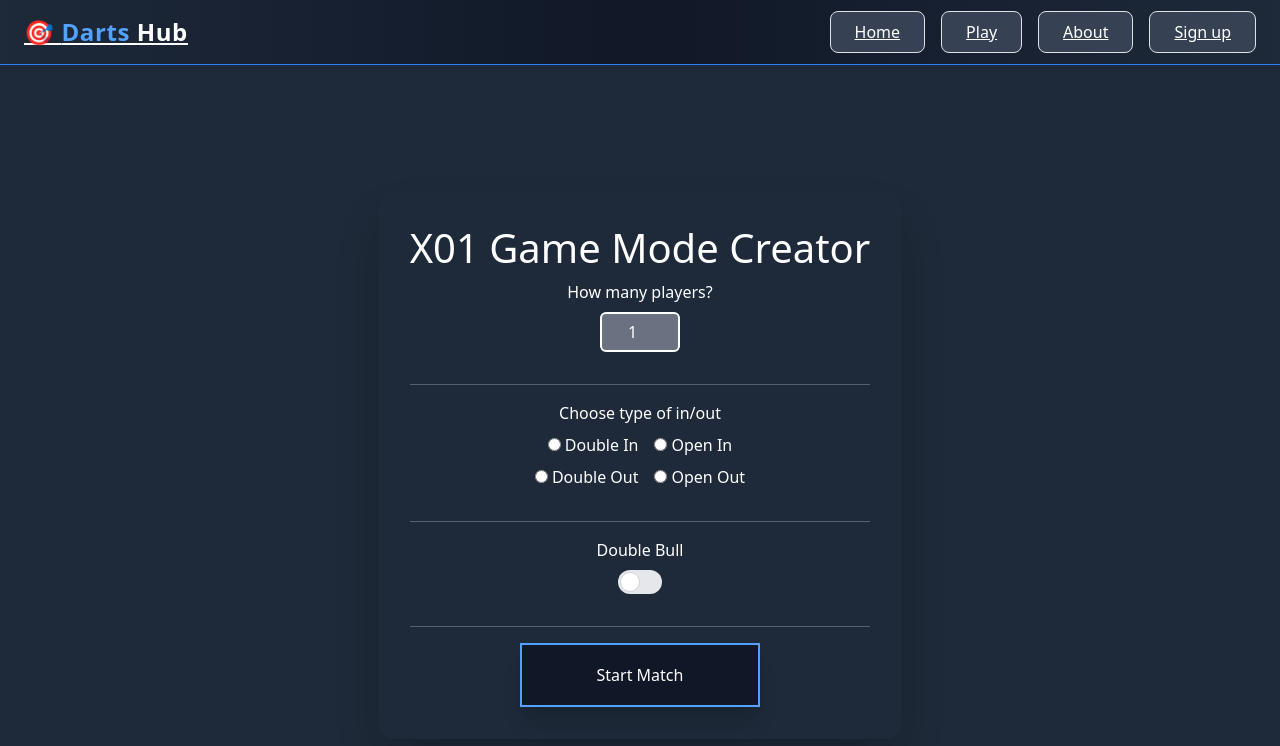
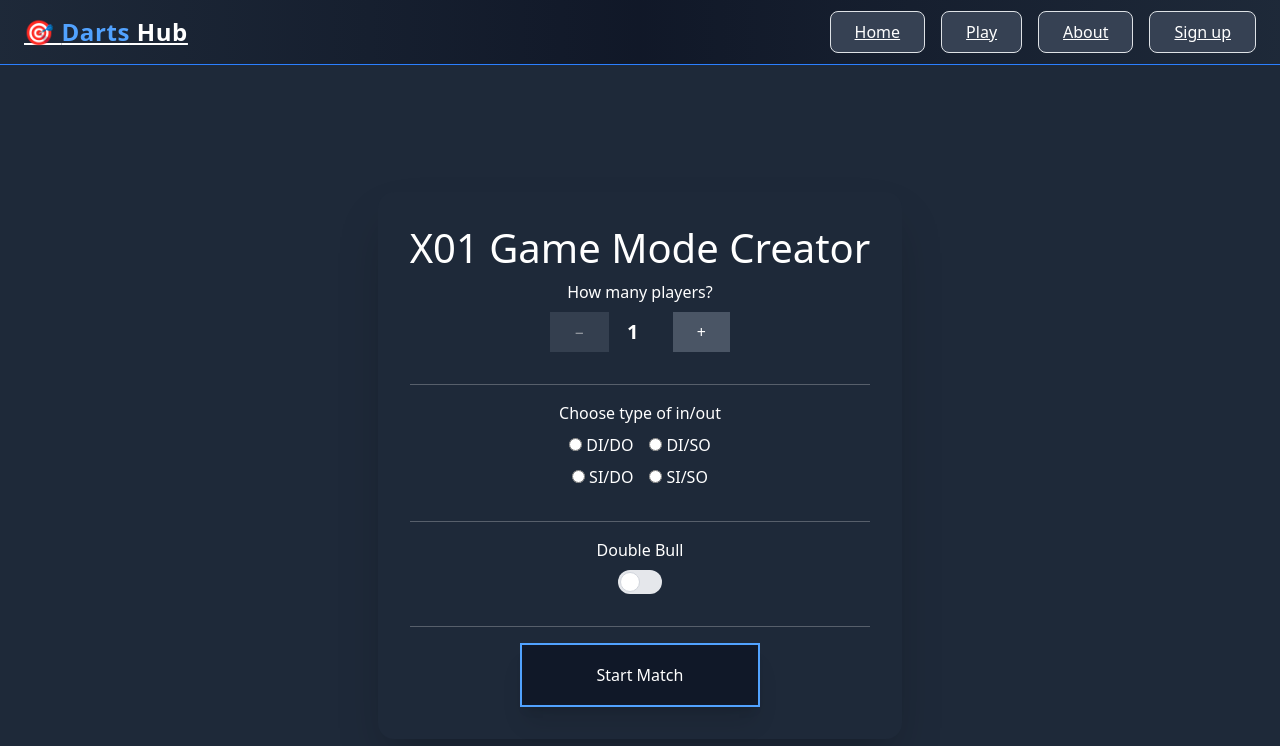
Before and after one commit to majkusi/DartReact, a React (Vite) app: page /createGame/X01 in a window 1280 px wide. Shown: the top 746 px of the page. Built offline with nearby package versions, Linux system fonts and the light colour scheme; a small style sheet from the web is missing.

Commit message:
Added api handling to match creation

```diff
--- a/src/Components/GameView/X01Config.tsx
+++ b/src/Components/GameView/X01Config.tsx
@@ -1,53 +1,118 @@
+import { useMutation } from "@tanstack/react-query";
 import { useState } from "react";
 import { Link } from "react-router";
 
-interface X01Response {
-  GameId: number;
+interface MatchResponse {
+  GameId: string;
 }
-interface X01Request {
+interface MatchRequest {
   gameType: string;
   X01TypeEnum: string;
+  playersName: string[];
 }
+
+const createMatch = async (request: MatchRequest): Promise<MatchResponse> => {
+  const response = await fetch("https://localhost:5001/api/Match", {
+    method: "POST",
+    headers: { "Content-Type": "application/json" },
+    body: JSON.stringify(request),
+  });
+
+  if (!response.ok) {
+    throw new Error("Error, try again. " + response);
+  }
+  return response.json();
+};
 
 const X01Config = () => {
   const [doubleBull, setDoubleBull] = useState(false);
-  function collectData(event: React.FormEvent<HTMLFormElement>) {
-    event.preventDefault(); // prevents page reload
-    const formData = new FormData(event.currentTarget);
+  const [numPlayers, setNumPlayers] = useState(1);
 
-    const numOfPlayers = formData.get("numOfPlayers");
-    const gameOpenOption = formData.get("gameOpenOption");
-    const gameOutOption = formData.get("gameOutOption");
-    const doubleBull = formData.get("doubleBullToggle") != null;
+  const gameType = "X01";
+  const [X01TypeEnum, setX01TypeEnum] = useState("");
+  const [playersName, setPlayersName] = useState(Array(0));
 
-    console.log({
-      numOfPlayers,
-      gameOpenOption,
-      gameOutOption,
-      doubleBull,
-    });
-  }
+  const mutation = useMutation<MatchResponse, Error, MatchRequest>({
+    mutationFn: createMatch,
+    onSuccess: (data) => {
+      localStorage.setItem("gameId", data.GameId);
+      console.log(data);
+    },
+    onError: (data) => {
+      alert(data);
+    },
+  });
+
+  const handleSubmit = (e: React.FormEvent) => {
+    e.preventDefault();
+    const listOfPlayers = [...Array(numPlayers)];
+    setPlayersName(listOfPlayers);
+    mutation.mutate({ gameType, X01TypeEnum, playersName });
+  };
 
   return (
     <div className="flex items-center justify-center min-h-screen text-white">
       <form
         className="flex flex-col items-center justify-center space-y-4 bg-gray-800 p-8 rounded-2xl shadow-2xl"
-        onSubmit={collectData}
+        onSubmit={handleSubmit}
       >
         <h1 className="text-2xl font-bold mb-2">X01 Game Mode Creator</h1>
-
-        {/* Number input */}
+        {/* Number input (custom + / - stepper) */}
         <div className="flex flex-col items-center">
           <p className="mb-2">How many players?</p>
-          <input
-            type="number"
-            defaultValue={1}
-            min="1"
-            max="8"
-            className="bg-gray-500 border-2 border-white h-10 w-20 text-center rounded-md"
-            name="numOfPlayers"
-          />
+
+          <div className="flex items-center space-x-4">
+            <button
+              type="button"
+              onClick={() => setNumPlayers((prev) => Math.max(1, prev - 1))}
+              disabled={numPlayers <= 1}
+              aria-label="Decrease players"
+              className="bg-gray-600 px-4 py-2 rounded-md text-white text-xl hover:bg-gray-500 disabled:opacity-50 transition"
+            >
+              −
+            </button>
+
+            <span
+              className="text-xl font-bold w-12 text-center"
+              aria-live="polite"
+              aria-atomic="true"
+            >
+              {numPlayers}
+            </span>
+
+            <button
+              type="button"
+              onClick={() => setNumPlayers((prev) => Math.min(8, prev + 1))}
+              disabled={numPlayers >= 8}
+              aria-label="Increase players"
+              className="bg-gray-600 px-4 py-2 rounded-md text-white text-xl hover:bg-gray-500 disabled:opacity-50 transition"
+            >
+              +
+            </button>
+          </div>
+
+          {/* Hidden input so the form still submits the value */}
+          <input type="hidden" name="numOfPlayers" value={numPlayers} />
         </div>
+
+        {/* Hidden input so the form still sends numOfPlayers */}
+        <input type="hidden" name="numOfPlayers" value={numPlayers} />
+
+        {/* player name inputs */}
+        {numPlayers > 1 && (
+          <div className="flex flex-col items-center space-y-2 p-2">
+            <p className="text-lg font-semibold mt-2">Add Player Names</p>
+            {[...Array(numPlayers)].map((_, index) => (
+              <input
+                key={index}
+                type="text"
+                name={`player_${index + 1}`}
+                className="bg-gray-600 rounded-md px-3 py-2 w-48 text-center p-2"
+                defaultValue={`Player ${index + 1}`}
+              />
+            ))}
+          </div>
+        )}
 
         <hr className="w-full border-gray-600" />
 
@@ -59,40 +124,44 @@ const X01Config = () => {
               <label>
                 <input
                   type="radio"
-                  name="gameOpenOption"
+                  name="gameOption"
                   id="doubleInOption"
                   value="doubleIn"
+                  onChange={(e) => setX01TypeEnum(e.target.value)}
                 />
-                <span className="ml-1">Double In</span>
+                <span className="ml-1">DI/DO</span>
               </label>
               <label>
                 <input
                   type="radio"
-                  name="gameOpenOption"
+                  name="gameOption"
                   id="openInOption"
                   value="openIn"
+                  onChange={(e) => setX01TypeEnum(e.target.value)}
                 />
-                <span className="ml-1">Open In</span>
+                <span className="ml-1">DI/SO</span>
               </label>
             </div>
             <div className="flex space-x-4">
               <label>
                 <input
                   type="radio"
-                  name="gameOutOption"
+                  name="gameOption"
                   id="doubleOutOption"
                   value="doubleOut"
+                  onChange={(e) => setX01TypeEnum(e.target.value)}
                 />
-                <span className="ml-1">Double Out</span>
+                <span className="ml-1">SI/DO</span>
               </label>
               <label>
                 <input
                   type="radio"
-                  name="gameOutOption"
+                  name="gameOption"
                   id="openOutOption"
                   value="singleOut"
+                  onChange={(e) => setX01TypeEnum(e.target.value)}
                 />
-                <span className="ml-1">Open Out</span>
+                <span className="ml-1">SI/SO</span>
               </label>
             </div>
           </div>
```
